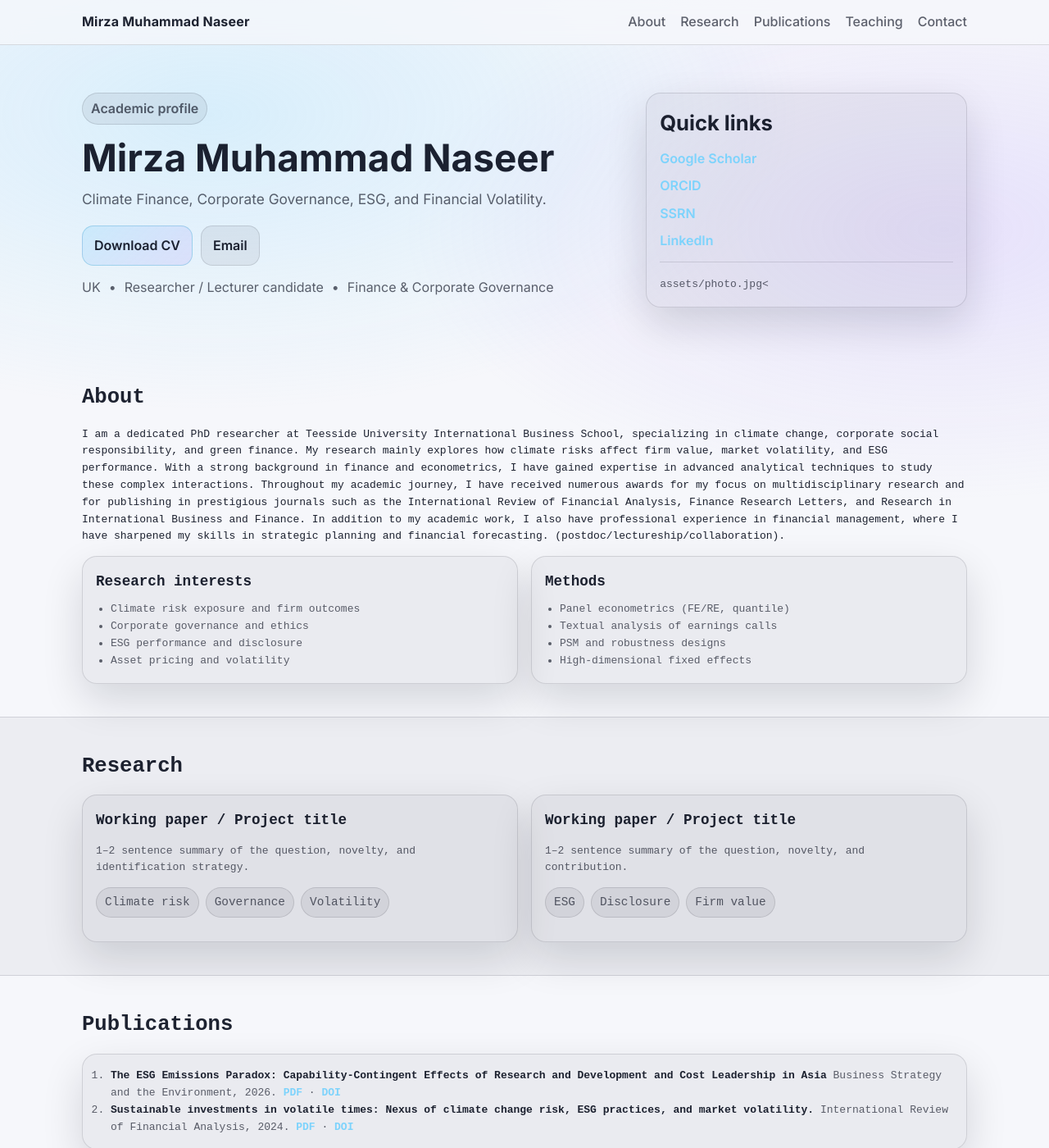
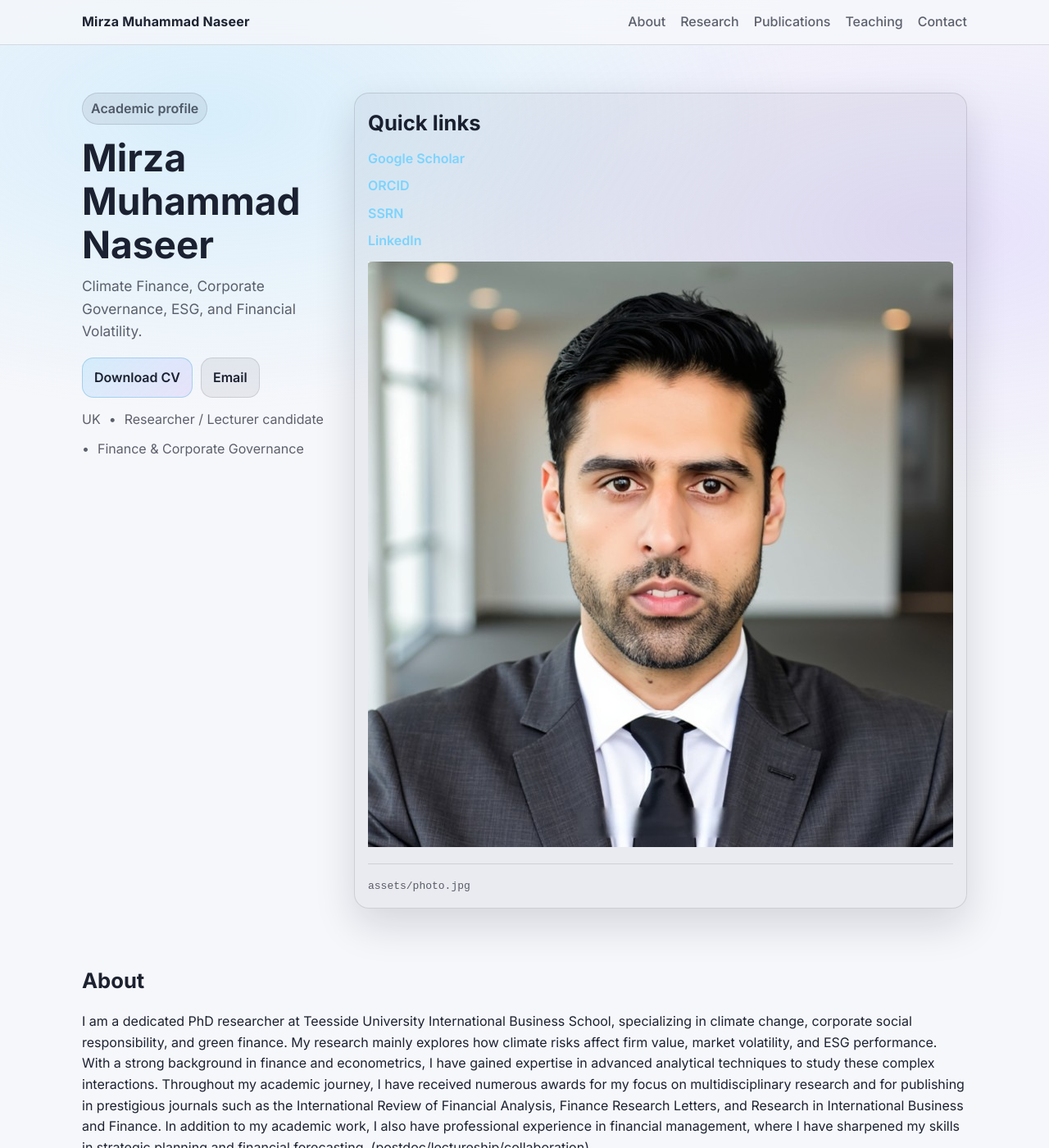
Before and after one commit to mmnaseer/mmnaseer.github.io, a Jekyll site: the page index.html, which Jekyll copies as it is, in a window 1280 px wide and 1400 px high. Shown: the whole window at 82% size. Built offline with Jekyll 4.4.1, drawn with Linux system fonts in a browser that asks for light colours.

Commit message:
Update CV link and restructure profile photo section

```diff
--- a/index.html
+++ b/index.html
@@ -44,9 +44,7 @@
           </p>
 
           <div class="cta-row">
-            <!-- Replace with your CV file path -->
-            <a class="btn primary" href="files/CV.pdf">Download CV</a>
-            <!-- Replace with your email -->
+            <a class="btn primary" href="cv/cv.pdf">Download CV</a>
             <a class="btn" href="mirzamnaseer@gmail.com">Email</a>
           </div>
 
@@ -68,8 +66,14 @@
             <li><a href="https://www.linkedin.com/in/mirzamnaseer/">LinkedIn</a></li>
           </ul>
 
-          <div class="note">
-            <code>assets/photo.jpg<
+
+<div class="profile-photo-container">
+    <img src="assets/photo.jpg" alt="My Profile Photo" class="img-fluid rounded-circle">
+
+    <div class="note">
+        <code>assets/photo.jpg</code>
+    </div>
+</div>
           </div>
         </aside>
       </div>
```
